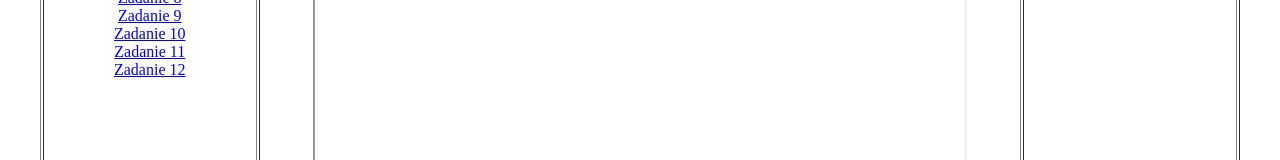
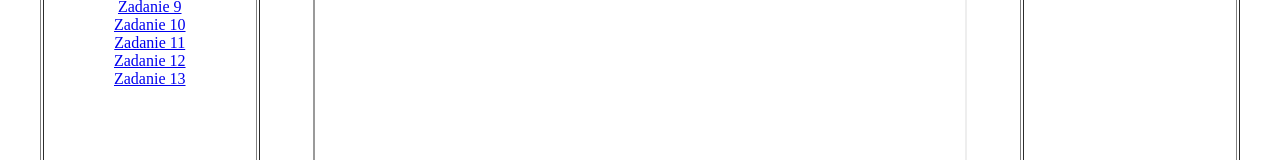
Before and after one commit to MK081027/css_karwowski, a plain HTML site: page index.html in a window 1280 px wide. Shown: the part 405-565 px from the top of the page. Drawn offline with Linux system fonts and the light colour scheme.

Commit message:
Update index.html

```diff
--- a/index.html
+++ b/index.html
@@ -21,6 +21,7 @@
             <a href="karw_z10.html" target="strony">Zadanie 10</a><br>
             <a href="karw_z11.html" target="strony">Zadanie 11</a><br>
             <a href="karw_z12.html" target="strony">Zadanie 12</a><br>
+            <a href="karw_z13.html" target="strony">Zadanie 13</a><br>
         </td>
         <td align=center><iframe width=650 height=650 name="strony" src="start.html" border="0"></iframe>
         </td>
```
